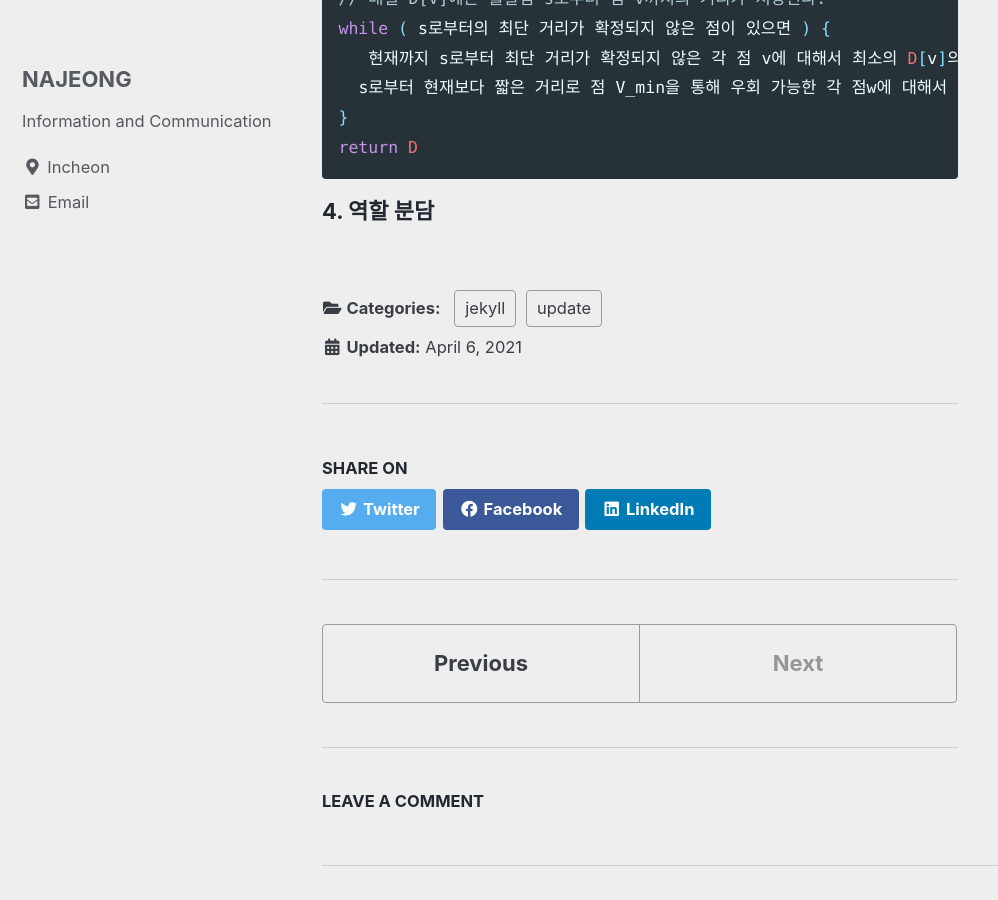
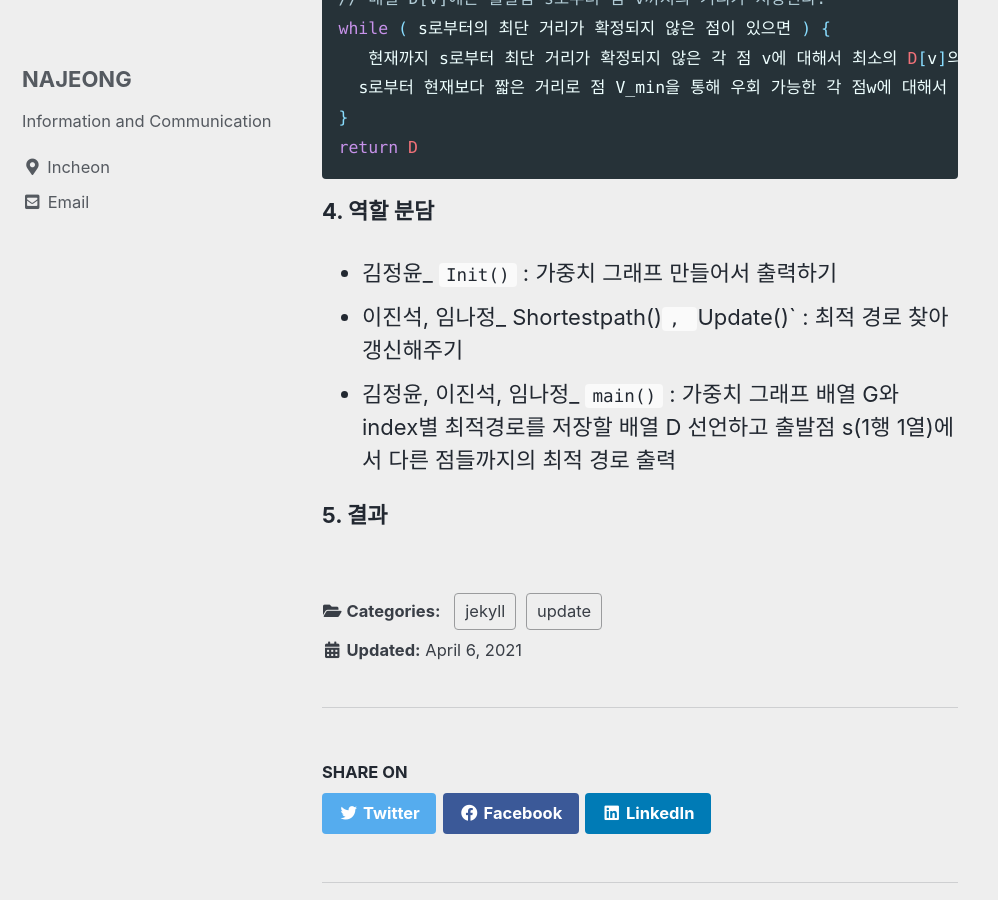
Before and after one commit to dlask913/dlask913.github.io, a Jekyll site: the page built from _posts/2021-04-06-Dijkstra.markdown, in a window 1280 px wide and 900 px high, scrolled down 1300 px. Shown: the whole window, without its empty margins (0-998 px from the left). Built offline with Jekyll 4.4.1, drawn with Linux system fonts in a browser that asks for light colours; cached includes are drawn as plain includes; comment, search, counter and statistics services are not loaded; some of the changed text lies outside the part shown.

Commit message:
config done

```diff
--- a/_posts/2021-04-06-Dijkstra.markdown
+++ b/_posts/2021-04-06-Dijkstra.markdown
@@ -39,3 +39,8 @@ return D
 
 
 **4. 역할 분담**
+* 김정윤_ `Init()` : 가중치 그래프 만들어서 출력하기
+* 이진석, 임나정_ Shortestpath()`, `Update()` : 최적 경로 찾아 갱신해주기
+* 김정윤, 이진석, 임나정_ `main()` : 가중치 그래프 배열 G와 index별 최적경로를 저장할 배열 D 선언하고 출발점 s(1행 1열)에서 다른 점들까지의 최적 경로 출력
+
+**5. 결과**
```
